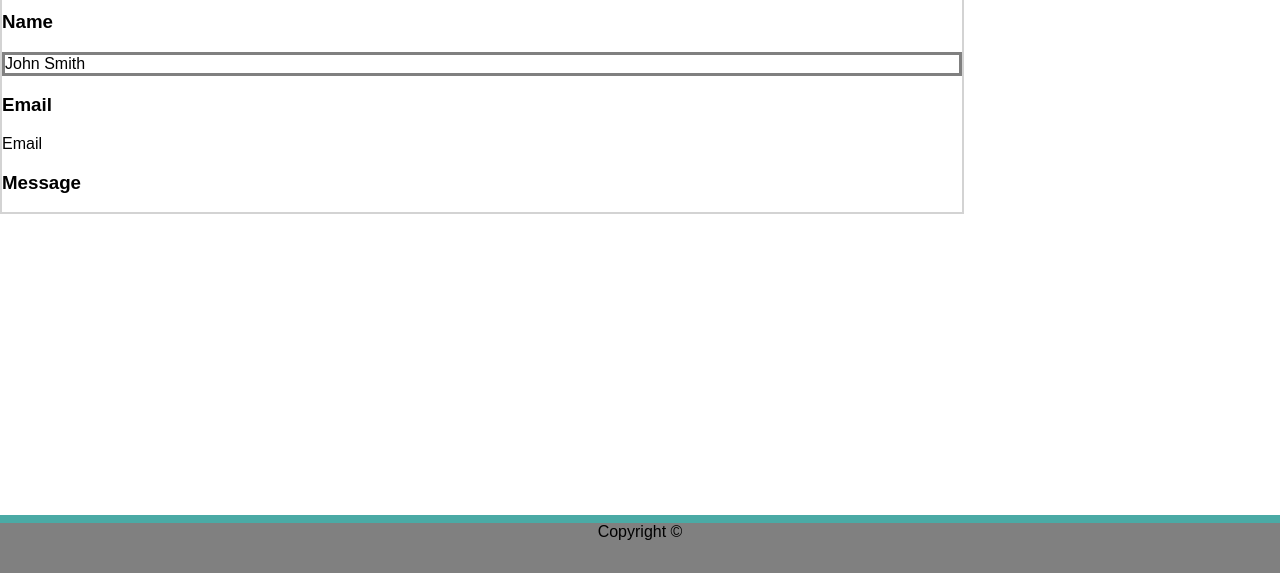
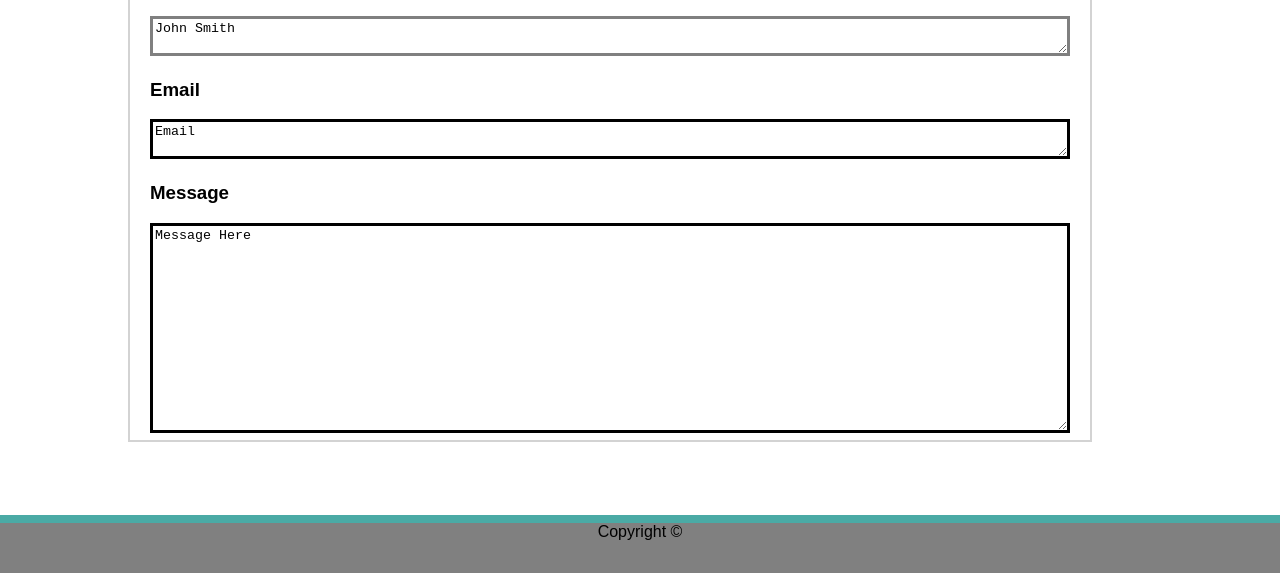
Before and after one commit to austinatkinson93/austinatkinson93.github.io, a plain HTML site: page contact.html in a window 1280 px wide. Shown: the part 227-800 px from the top of the page. Drawn offline with Linux system fonts and the light colour scheme.

Commit message:
fourth commit

```diff
--- a/assets/css/contactstyle.css
+++ b/assets/css/contactstyle.css
@@ -67,13 +67,14 @@ header {
 
 .mainbody {
     clear:both;
+    margin: 7% 0 0 10%;
     background-color:#ffffff;
     color: black;
     width: 960px;
     align-content: center;
     border: 2px solid lightgrey;
     overflow: auto;
-    margin: 10% 0;
+    height: 575px;
 }
 
 h1 {
@@ -87,15 +88,30 @@ h1 {
     border-bottom: 2px solid #dddddd;
     padding-bottom: 20px;
 }
+.contactheader {
+    clear:both;
+
+}
 
 .contact {
-    height: 100%;
     width: 960px;
+    padding: 0 20px;
 }
 
 #name {
     border: solid grey;
+    width: 910px;
 
+}
+#email {
+    border:solid;
+    width: 910px;
+}
+
+#message {
+    width: 910px;
+    border: solid;
+    height: 200px;
 }
 
 footer {
--- a/assets/css/portfoliostyle.css
+++ b/assets/css/portfoliostyle.css
@@ -95,7 +95,7 @@ h1 {
 
 }
 .games {
-    margin: 20px;
+    margin: 20px 30px;
 }
 
 img {
--- a/contact.html
+++ b/contact.html
@@ -35,13 +35,13 @@
         <h1>Contact</h1>
         <div class="contact">
             <h3 class="contactheader">Name</h3>
-            <div id="name">John Smith</div>
+            <textarea id="name">John Smith</textarea>
 
             <h3 class="contactheader">Email</h3>
-            <div id="email">Email</div>
+            <textarea id="email">Email</textarea>
 
             <h3 class=contactheader>Message</h3>
-            <div id="message"> </div>
+            <textarea id="message">Message Here </textarea>
 
         </div>
     </div>
```
Also changed, not shown: portfolio.html (+3 -3 lines), assets/images/RIW.jpg (added), assets/images/RPS.png (added), assets/images/trivia.png (added).
